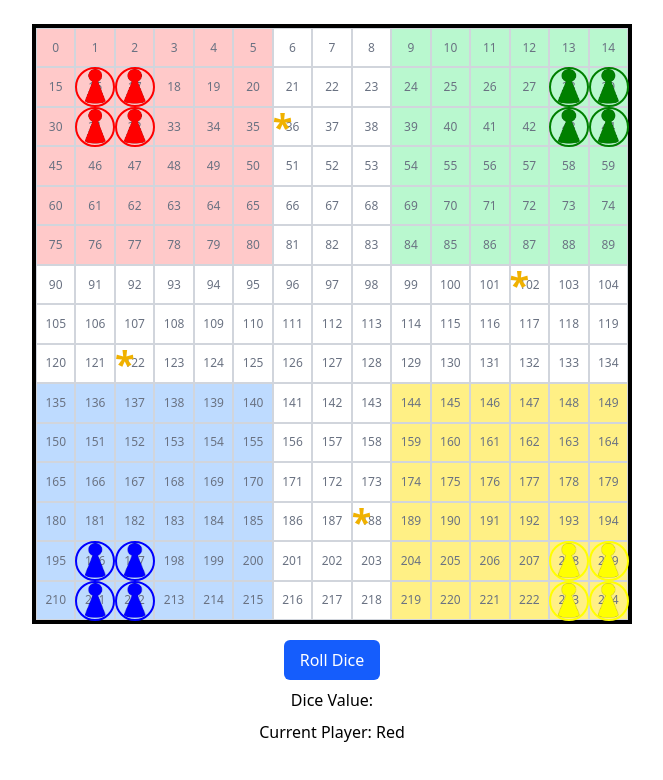
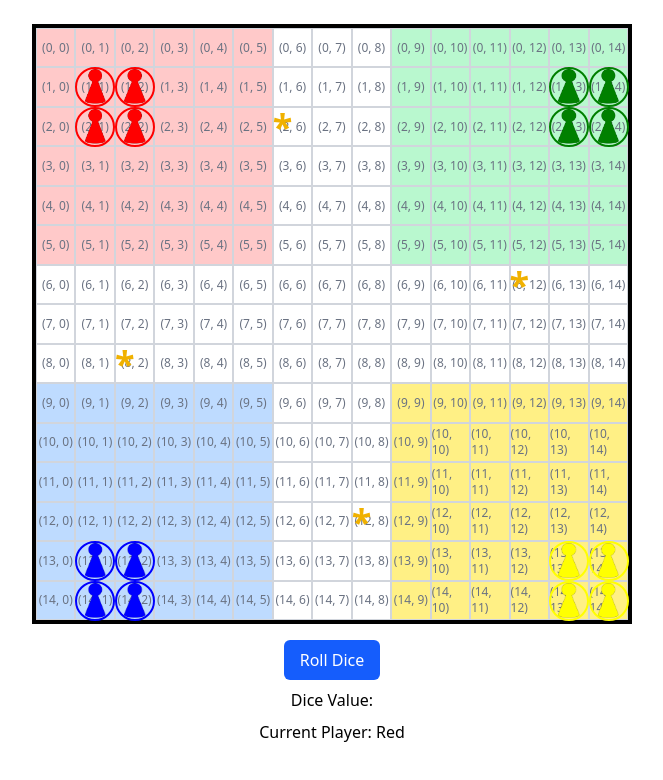
Before and after one commit to snehaghos/LudoXtreme, a React (Vite) app: page / in a window 1280 px wide. Shown: the top 780 px of the page, without its empty margins (308-971 px from the left). Built offline with nearby package versions, Linux system fonts and the light colour scheme.

Commit message:
array index

```diff
--- a/src/Ludo/components/Board.jsx
+++ b/src/Ludo/components/Board.jsx
@@ -23,7 +23,7 @@ const Board = ({ pieces, pieceImages, selectedPiece, movablePieces, handlePieceC
           key={`cell-${index}`}
           className={`relative flex items-center justify-center border border-gray-300 text-xs text-gray-500 ${bgColor}`}
         >
-          {index}
+         {`(${row}, ${col})`}
         </div>
       );
     });
```
